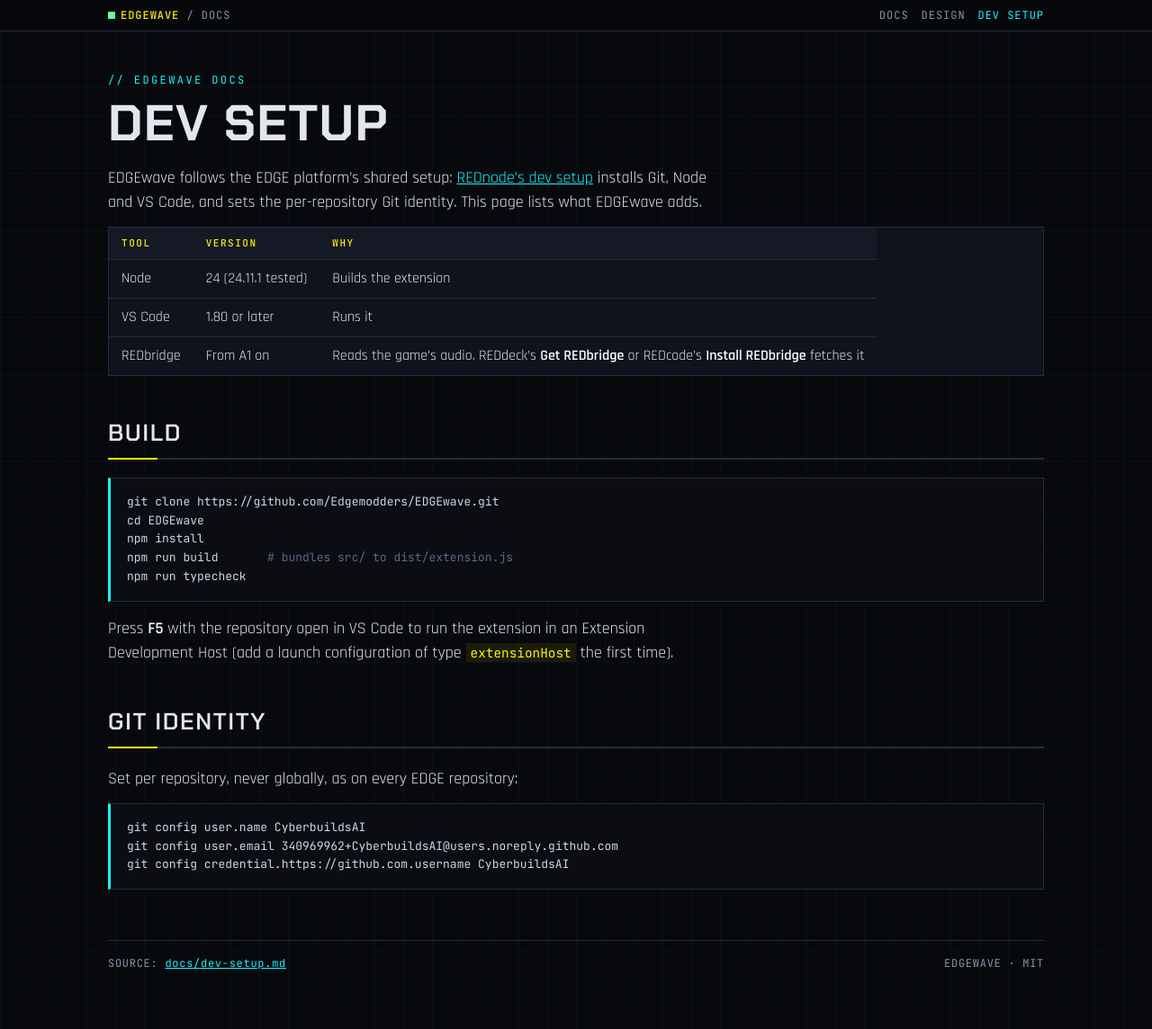
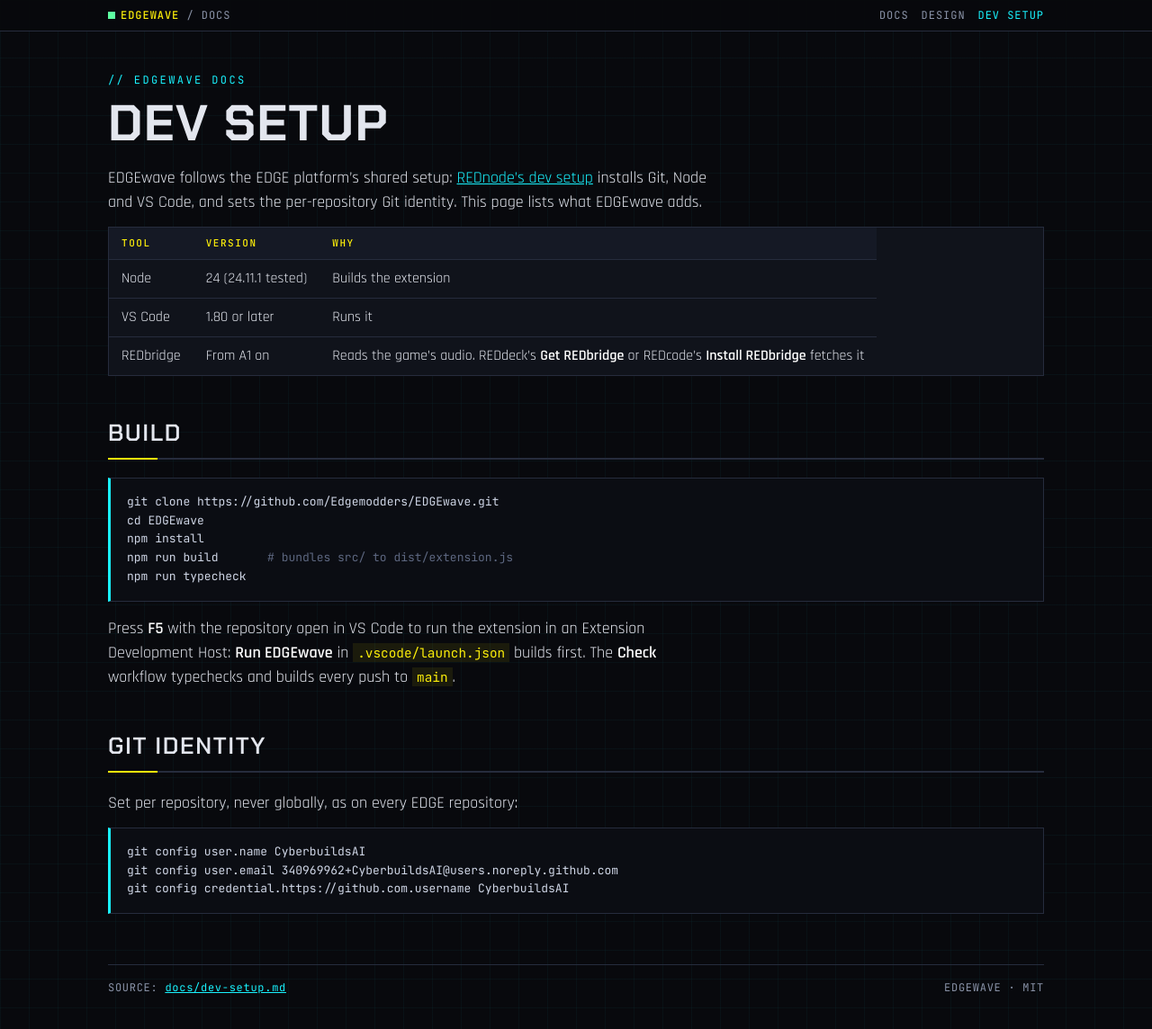
Before and after one commit to Edgemodders/EDGEwave, a Jekyll site: the page built from docs/dev-setup.md, in a window 1280 px wide and 1171 px high. Shown: the top 1144 px of the window at 90% size. Built offline with Jekyll 4.4.1, drawn with Linux system fonts in a browser that asks for light colours; our own code applies the rules of GitHub Pages for plain Markdown files.

Commit message:
Dev: Run EDGEwave launch configuration and a Check workflow
F5 builds and starts an Extension Development Host, as in REDdeck and
REDcode. The Check workflow runs npm ci, typecheck and build on pushes to
main and on pull requests.

Co-Authored-By: Claude Opus 5.5 <noreply@anthropic.com>

````diff
--- a/docs/dev-setup.md
+++ b/docs/dev-setup.md
@@ -18,7 +18,7 @@ npm run build       # bundles src/ to dist/extension.js
 npm run typecheck
 ```
 
-Press **F5** with the repository open in VS Code to run the extension in an Extension Development Host (add a launch configuration of type `extensionHost` the first time).
+Press **F5** with the repository open in VS Code to run the extension in an Extension Development Host: **Run EDGEwave** in `.vscode/launch.json` builds first. The **Check** workflow typechecks and builds every push to `main`.
 
 ## Git identity
 
````
Also changed, not shown: .github/workflows/check.yml (added).
